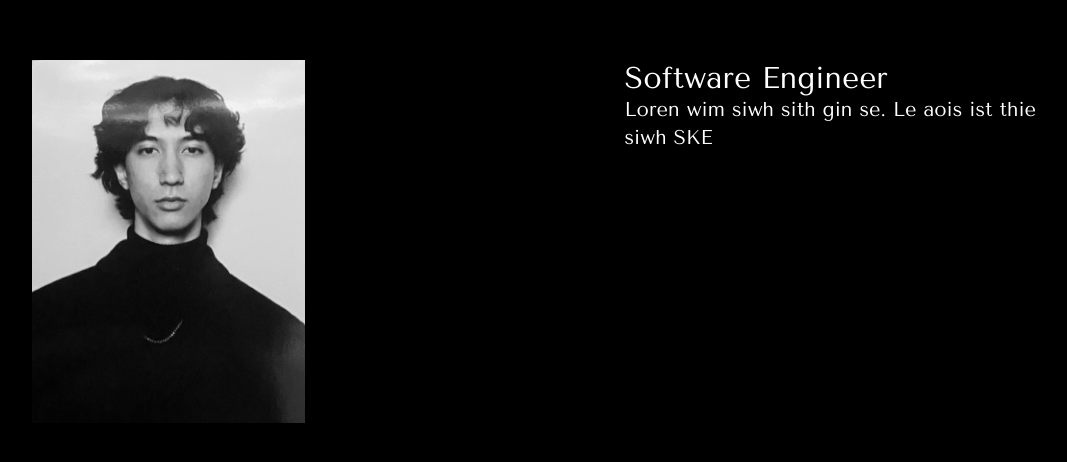
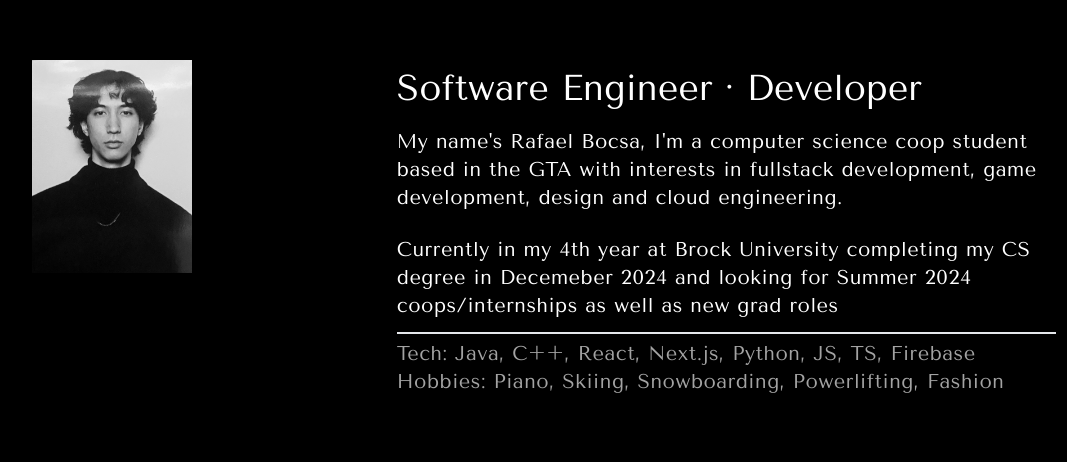
Before and after one commit to RafaelBocsa/my-site, a Next.js app: page / in a window 1280 px wide. Shown: the part 1204-1666 px from the top of the page, without its empty margins (96-1163 px from the left). Built offline with nearby package versions, Linux system fonts and the light colour scheme.

Commit message:
projects section slim layout

```diff
--- a/app/page.tsx
+++ b/app/page.tsx
@@ -3,6 +3,7 @@ import { useEffect } from "react";
 import NavBar from "@/components/nav_bar/navbar";
 import Summit from "@/components/summit/summit";
 import AboutMe from "@/components/about_me/aboutme";
+import Projects from "@/components/projects/projects";
 
 export default function Home() {
   useEffect(() => {
@@ -17,7 +18,8 @@ export default function Home() {
       <NavBar />
       <Summit />
       <AboutMe />
-      <div className="text-white h-lvh bg-slate-400">
+      <Projects />
+      {/* <div className="text-white h-lvh bg-slate-400">
         <h1>wd</h1>
         <h1>wd</h1>
         <h1>wd</h1>
@@ -28,7 +30,7 @@ export default function Home() {
         <h1>wd</h1>
         <h1>wd</h1>
         <h1>wwd</h1>
-      </div>
+      </div> */}
     </main>
   );
 }
--- a/components/about_me/aboutme.tsx
+++ b/components/about_me/aboutme.tsx
@@ -3,15 +3,35 @@ import styles from "./styles.module.css";
 
 const aboutme = () => {
   return (
-    <div className={styles.aboutMe} id="AboutMe">
-      <div className="">
-        <img src="/me.png" className="w-80" />
+    <div>
+      <div className={styles.aboutMe} id="AboutMe">
+        <div className="static">
+          <img src="/me.png" className="w-80 min-w-40" />
+        </div>
+        <div className="max-w-[43rem]">
+          <h1 className="text-4xl py-2">Software Engineer · Developer</h1>
+          {/* <div className="border-t-2 h-2"></div> */}
+          <h3 className="text-xl py-3 tracking-wide">
+            My name's Rafael Bocsa, I'm a computer science coop student based in
+            the GTA with interests in fullstack development, game development,
+            design and cloud engineering.
+          </h3>
+          <h3 className="text-xl py-3 tracking-wide">
+            Currently in my 4th year at Brock University completing my CS degree
+            in Decemeber 2024 and looking for Summer 2024 coops/internships as
+            well as new grad roles
+          </h3>
+          <div className="border-t-2 h-2"></div>
+          <h1 className="text-xl  text-neutral-400 tracking-wide">
+            Tech: Java, C++, React, Next.js, Python, JS, TS, Firebase
+          </h1>
+          <h1 className="text-xl  text-neutral-400 tracking-wide">
+            Hobbies: Piano, Skiing, Snowboarding, Powerlifting, Fashion
+          </h1>
+        </div>
       </div>
-      <div className="">
-        <h1 className="text-3xl">Software Engineer</h1>
-        <h3 className="text-xl">
-          Loren wim siwh sith gin se. Le aois ist thie siwh SKE
-        </h3>
+      <div className="text-white">
+        <h1>About me end</h1>
       </div>
     </div>
   );
--- a/components/about_me/styles.module.css
+++ b/components/about_me/styles.module.css
@@ -1,9 +1,9 @@
 /* flex gap-40 grid-cols-2 grid-rows-1 justify-center  text-white h-fit */
-.aboutMe{
+.aboutMe {
   /* max-width: 30%; */
   display: flex;
   /* flex-flow: row wrap; */
-    gap: 20rem;
+  gap: 20%;
   /* justify-content: space-around; */
   /* justify-content: space-between; */
   justify-content: center;
--- a/components/nav_bar/navbar.tsx
+++ b/components/nav_bar/navbar.tsx
@@ -7,7 +7,7 @@ const navbar = () => {
       <div className="flex gap-5 fixed z-30">
         <Link
           href={"#AboutMe"}
-          className="text-lg font-bold sm:block hover:brightness-100 z-70"
+          className="text-lg font-bold sm:block hover:brightness-50"
         >
           About
         </Link>
@@ -26,6 +26,7 @@ const navbar = () => {
       </div>
       {/* <h1 className="text-lg font-bold ">Rafael Bocsa</h1> */}
       <div className=" flex end-5 gap-5 fixed z-30">
+        <h1 className="text-lg font-bold sm:block hover:brightness-50 ">Experience</h1>
         <a href="https://github.com/RafaelBocsa" target="_blank">
           <img
             src="/gitwhite.png"
--- /dev/null
+++ b/components/projects/projectCards.tsx
@@ -0,0 +1,95 @@
+import React from "react";
+import Image from "next/image";
+
+interface Details {
+  src: string;
+  title: string;
+  tech: string;
+  type: string;
+  year: string;
+  description: string;
+}
+
+const projectCards = ({
+  src,
+  title,
+  year,
+  tech,
+  type,
+  description,
+}: Details) => {
+  return (
+    <div className="">
+      <div className="text-xl text-white flex white-[#2A0E61] w-[100%] border-t-2 py-1">
+        <h1 className="block w-[35vw] px-6">{title}</h1>
+        <h1 className="block w-[45vw] ">{tech}</h1>
+        <h1 className="block w-[25vw]">{type}</h1>
+        <h1 className="block w-[10vw]">{year}</h1>
+      </div>
+
+      <div className="">
+        {/* <Image
+          src={src}
+          alt={title}
+          width={1000}
+          height={1000}
+          className="w-80"
+        /> */}
+        <div className="">
+          {/* <h1 className="text-2xl font-semibold text-white">{title}</h1> */}
+          {/* <p className="mt-2 text-gray-300">{description}</p> */}
+        </div>
+      </div>
+    </div>
+  );
+};
+
+export default projectCards;
+
+// import React, { useState } from "react";
+
+// interface Project {
+//   id: number;
+//   name: string;
+//   description: string;
+//   photoUrl: string;
+// }
+
+// interface DropdownProps {
+//   projects: Project[];
+// }
+
+// const projectCards: React.FC<DropdownProps> = ({ projects }) => {
+//   const [selectedProject, setSelectedProject] = useState<Project | null>(null);
+
+//   const handleProjectSelect = (project: Project) => {
+//     setSelectedProject(project === selectedProject ? null : project);
+//   };
+
+//   return (
+//     <div className="">
+//       <button className="">Select a Project</button>
+//       <ul className="text-2xl font-semibold text-white">
+//         {projects.map((project) => (
+//           <li key={project.id}>
+//             <button onClick={() => handleProjectSelect(project)}>
+//               {project.name}
+//             </button>
+//             {selectedProject && selectedProject.id === project.id && (
+//               <div className="mt-2 text-gray-300">
+//                 <img
+//                   src={project.photoUrl}
+//                   alt={project.name}
+//                   className="w-[20%]"
+//                 />
+//                 <p className="p-9">{project.description}</p>
+//               </div>
+//             )}
+//           </li>
+//         ))}
+//       </ul>
+//     </div>
+//   );
+// };
+
+// export default projectCards;
--- /dev/null
+++ b/components/projects/projects.tsx
@@ -0,0 +1,82 @@
+import React from "react";
+import ProjectCards from "@/components/projects/projectCards";
+import { useState, useRef, useEffect } from "react";
+
+const projects = () => {
+  return (
+    <div className="bg-slate-800 h-[70rem] p-10">
+      <div className=" flex text-neutral-400 text-lg w-[100%] py-1">
+        <h1 className="block w-[35vw] px-6">PROJECTS</h1>
+        <h1 className="block w-[45vw] ">TECHNOLOGIES</h1>
+        <h1 className="block w-[25vw]">TYPE</h1>
+        <h1 className="block w-[10vw]">Year</h1>
+      </div>
+
+      <div className="">
+        <ul className="h-full ">
+          <ProjectCards
+            src="/me.png"
+            title="Vignere Cipher Decoder Genetic Algorithm"
+            year="2023"
+            tech="SWE"
+            type="Personal project"
+            description="Used genetic algorithms to build a Vigen`ere cipher decoder that finds the key to encrypted text over a certain
+          amount of generations and population size to achieve 95% decryption accuracy"
+          />
+          <ProjectCards
+            src="/me.png"
+            title="Discord Bot"
+            year="2023"
+            tech="AI"
+            type="University project"
+            description="Used genetic algorithms to build a Vigen`ere cipher decoder that finds the key to encrypted text over a certain
+          amount of generations and population size to achieve 95% decryption accuracy"
+          />
+        </ul>
+      </div>
+    </div>
+  );
+};
+
+export default projects;
+
+// import React from "react";
+// import ProjectCards from "@/components/projects/projectCards";
+
+// const Projects = [
+//   {
+//     id: 1,
+//     name: "Project 1",
+//     description: "Description for Project 1",
+//     photoUrl: "/me.png",
+//   },
+//   {
+//     id: 2,
+//     name: "Project 2",
+//     description: "Description for Project 2",
+//     photoUrl: "project2.jpg",
+//   },
+//   {
+//     id: 3,
+//     name: "Project 3",
+//     description: "Description for Project 2",
+//     photoUrl: "project2.jpg",
+//   },
+//   {
+//     id: 4,
+//     name: "Project 4",
+//     description: "Description for Project 2",
+//     photoUrl: "project2.jpg",
+//   },
+//   // Add more projects as needed
+// ];
+
+// const projects: React.FC = () => {
+//   return (
+//     <div className="">
+//       <ProjectCards projects={Projects} />
+//     </div>
+//   );
+// };
+
+// export default projects;
--- a/components/summit/summit.tsx
+++ b/components/summit/summit.tsx
@@ -10,7 +10,7 @@ const summit = () => {
     let ctx = gsap.context(() => {
       const t1 = gsap.timeline();
       t1.from("#darkMontain", {
-        filter: "brightness(1.1)",
+        filter: "brightness(1.2)",
         duration: 7,
         repeat: -1,
         yoyo: true,
@@ -21,12 +21,11 @@ const summit = () => {
   }, []);
   return (
     <div className={styles.summit} ref={comp}>
-      <div>OWINDOWIND</div>
       <div className="grid justify-center items-center py-20 ">
         <h1 className="text-8xl z-20">SUMMIT</h1>
         <h1 className="text-2xl z-20">An interactive web portfolio</h1>
       </div>
-      <img src="FrontMountain.png" className=" -my-96 absolute z-10" />
+      {/* <img src="FrontMountain.png" className=" -my-96 absolute z-10" /> */}
       <img src="DarkMountain.jpg" className=" -my-96" id="darkMontain" />
     </div>
   );
```
Lines whose indentation alone changed are shown as unchanged.
